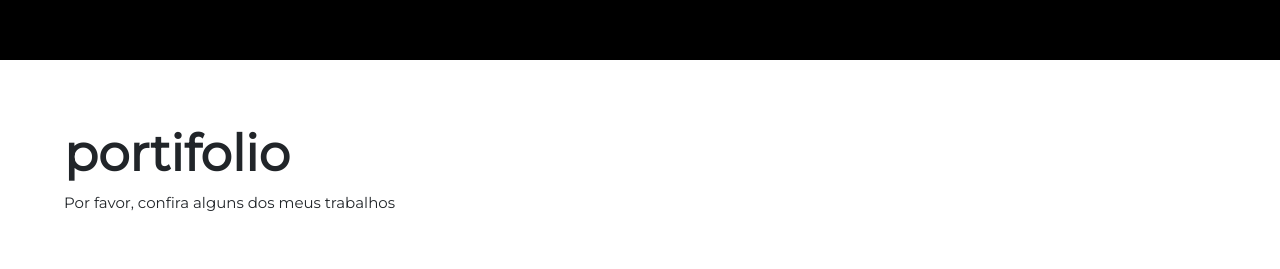
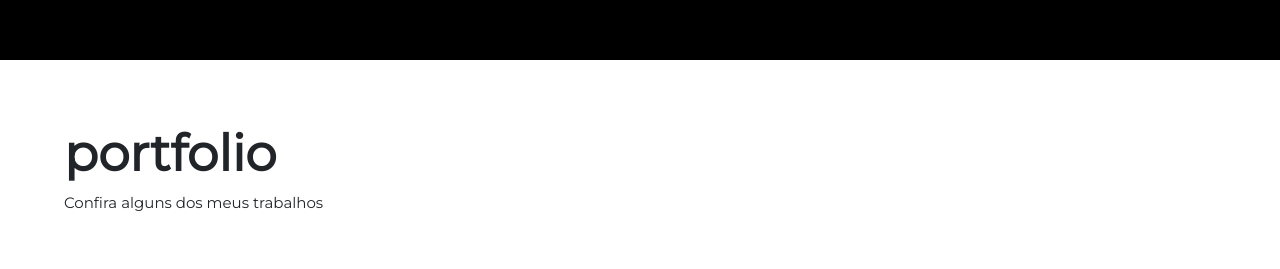
Before and after one commit to gabrielrbg8/gabrieldev, a plain HTML site: page index.html in a window 1280 px wide. Shown: the part 900-1169 px from the top of the page. Drawn offline with nearby package versions, Linux system fonts and the light colour scheme.

Commit message:
Update index.html

```diff
--- a/index.html
+++ b/index.html
@@ -55,8 +55,8 @@
       <div  id="portfolio"></div>
     <section class="container-portifolio">
         <div class="titulo-portifolio">
-            <h3>portifolio</h3>
-            <p>Por favor, confira alguns dos meus trabalhos</p>
+            <h3>portfolio</h3>
+            <p>Confira alguns dos meus trabalhos</p>
         </div>
 
         <div class="container-trabalhos d-flex justify-content-center">
```
